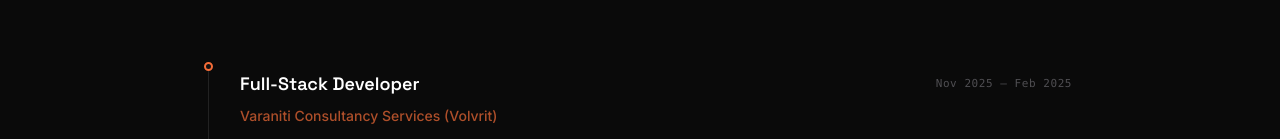
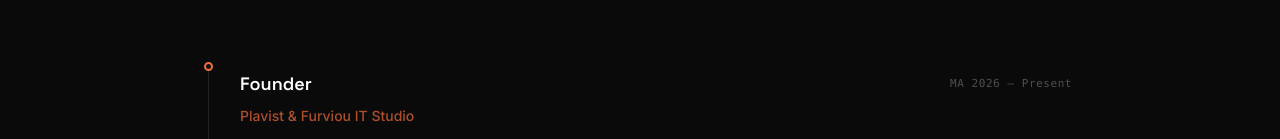
Before and after one commit to whoshriyansh/portfolio, a Next.js app: page / in a window 1280 px wide. Shown: the part 2661-2800 px from the top of the page. Built offline with nearby package versions, Linux system fonts and the light colour scheme; no server answers.

Commit message:
Add new experience entry for Founder role at Plavist & Furviou IT Studio
- Introduced a detailed description of the role, responsibilities, and the tech stack used.
- Updated the ExperienceSection to reflect the new entry and enhance the overall content.

```diff
--- a/components/ExperienceSection.jsx
+++ b/components/ExperienceSection.jsx
@@ -5,6 +5,35 @@
 import SectionHeader from "./shared/SectionHeader";
 
 const experiences = [
+  {
+    id: 0,
+    role: "Founder ",
+    company: "Plavist & Furviou IT Studio",
+    timeline: "MA 2026 — Present",
+    description:
+      "Plavist is an AI recruitment platform, where my main goal is to create hiring in such a space where it is transparent for the candidate and recruiter, and recruiter can get good candidates and candidates can get good jobs and also feedback to grow. While Furviou is an IT studio where we help founders and early-stage startups to work on their product and work on MVP, and we also help companies to build internal tools or SaaS platform for their use case.",
+    techStack: [
+      "React",
+      "Next.js",
+      "TypeScript",
+      "Tailwind CSS",
+      "Node.js",
+      "MongoDB",
+      "Express.js",
+      "AWS",
+      "Docker",
+      "Git",
+      "GitHub",
+      "GitLab",
+      "VS Code",
+      "Postman",
+      "Swagger",
+      "Linux",
+      "Figma",
+      "Slack",
+      "Teams",
+    ],
+  },
   {
     id: 1,
     role: "Full-Stack Developer",
```
